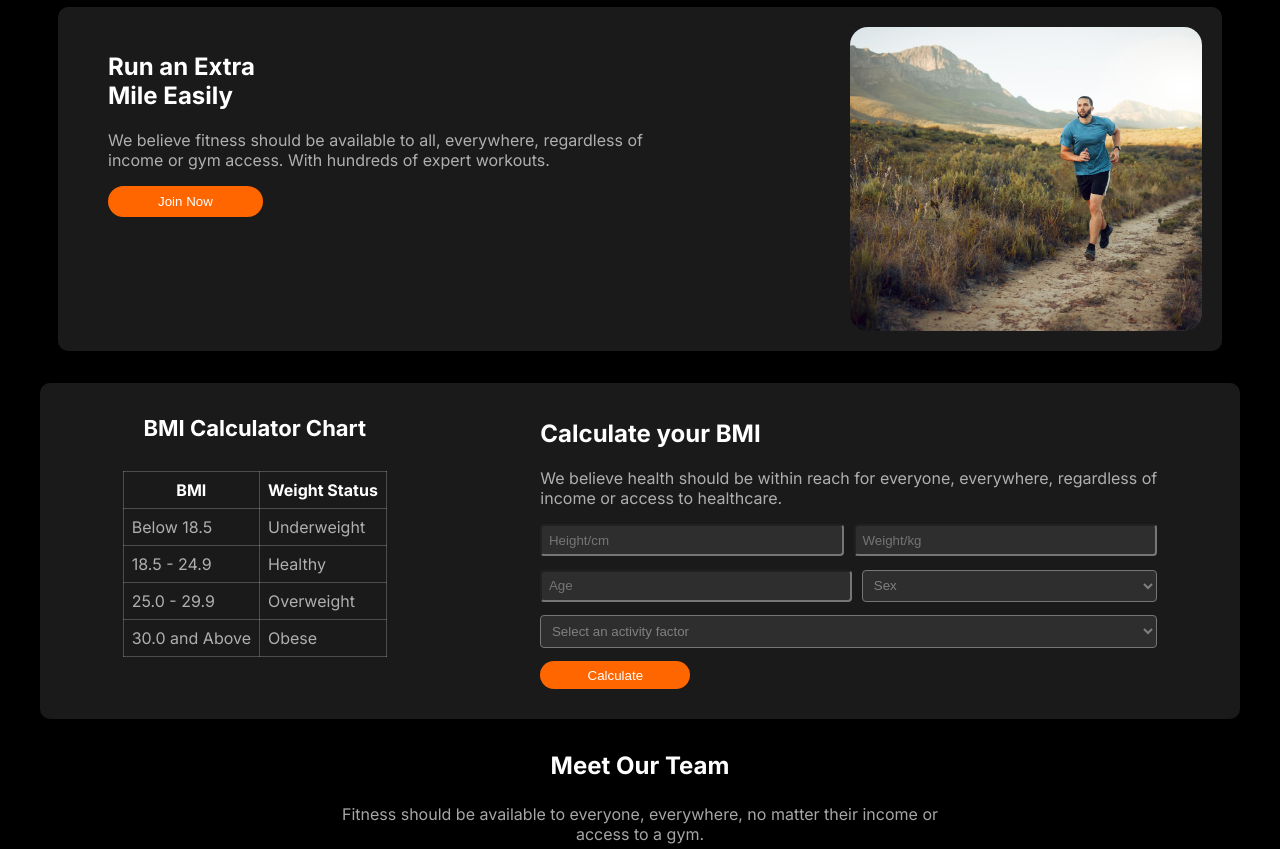
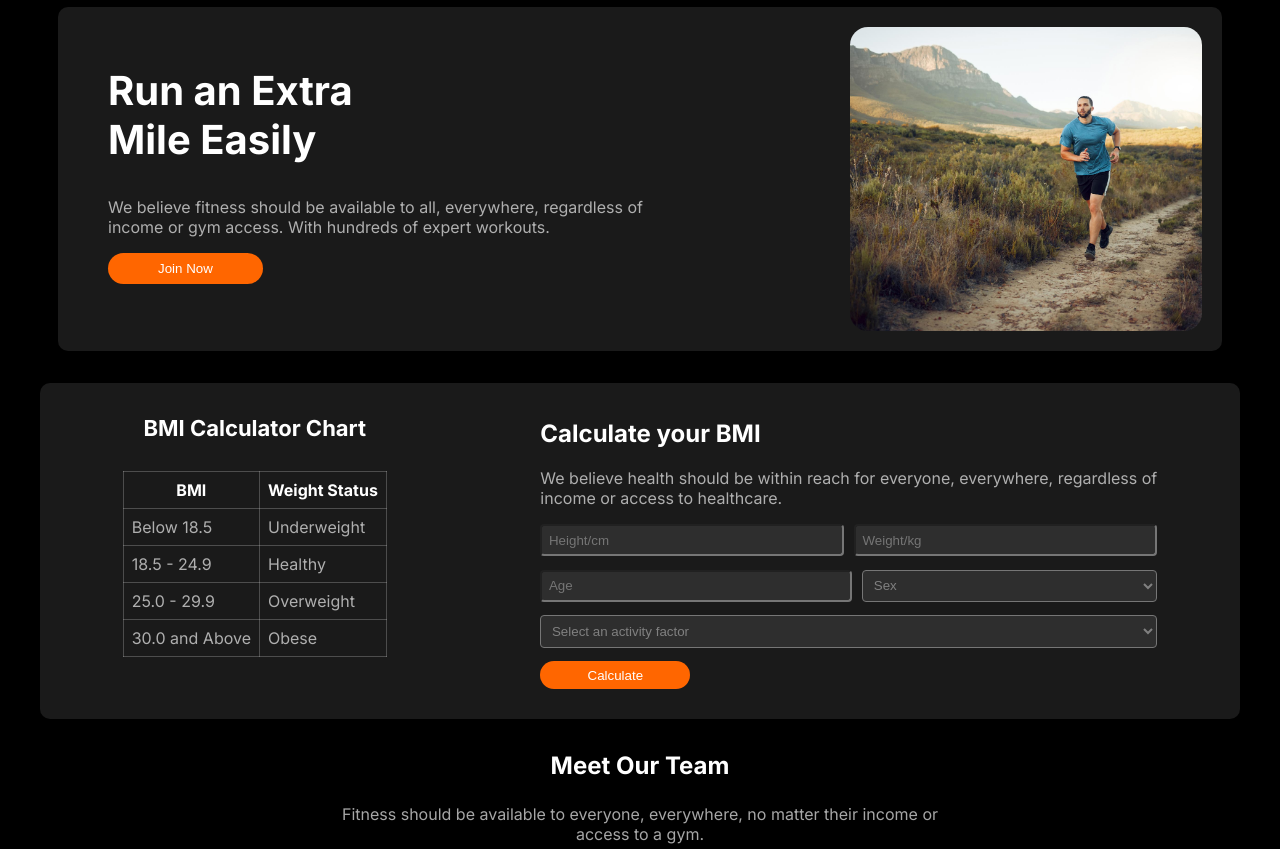
Before and after one commit to MdAbdulHannanShifat/Assignment-2, a plain HTML site: page index.html in a window 1280 px wide. Shown: the part 1172-2021 px from the top of the page. Drawn offline with Linux system fonts and the light colour scheme.

Commit message:
added problem solving

```diff
--- a/styles/style.css
+++ b/styles/style.css
@@ -368,6 +368,9 @@ input, select,button{
   border:2px solid gray;
   margin-left: 70px;
 }
+.mile{
+  font-size:2.50rem;
+}
 
 
 @media (max-width:576px) {
```
